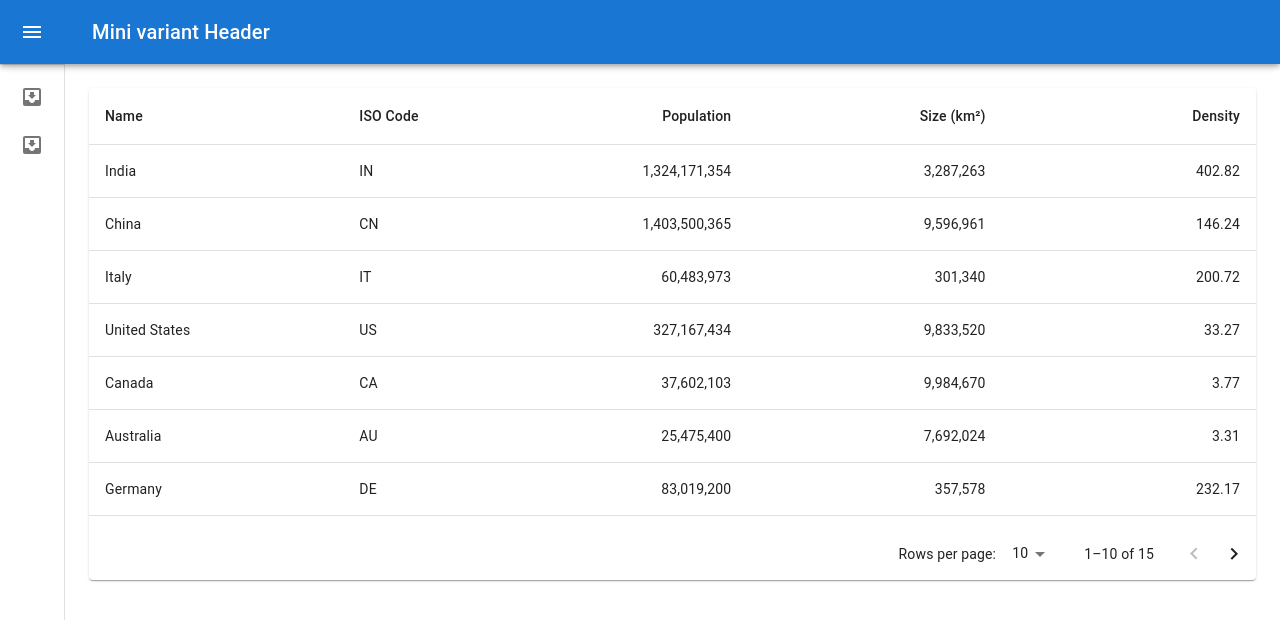
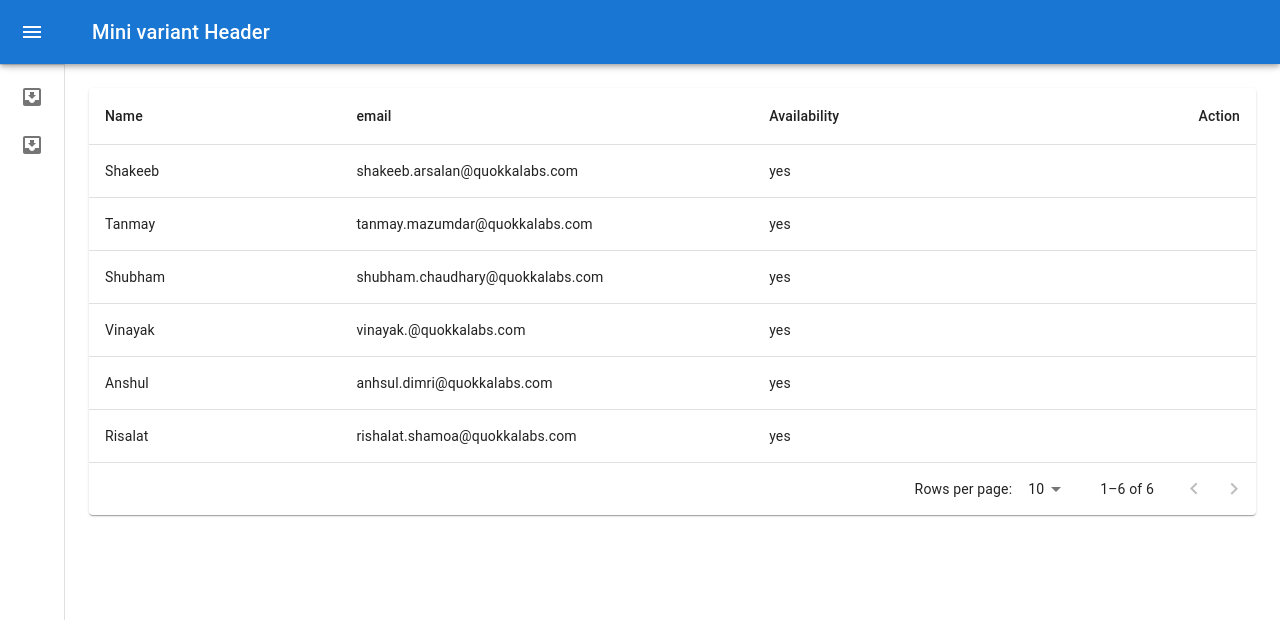
Before and after one commit to tanmaymazumdar19/zerobug-web, a React (Vite) app: page /company/employee/hire in a window 1280 px wide. Shown: the top 620 px of the page. Built offline with nearby package versions, Linux system fonts and the light colour scheme.

Commit message:
feat: employee list of companyies

```diff
--- a/src/pages/Company/DoHire/Employee.tsx
+++ b/src/pages/Company/DoHire/Employee.tsx
@@ -1,81 +1,61 @@
-import * as React from 'react';
-import Paper from '@mui/material/Paper';
-import Table from '@mui/material/Table';
-import TableBody from '@mui/material/TableBody';
-import TableCell from '@mui/material/TableCell';
-import TableContainer from '@mui/material/TableContainer';
-import TableHead from '@mui/material/TableHead';
-import TablePagination from '@mui/material/TablePagination';
-import TableRow from '@mui/material/TableRow';
+import * as React from "react";
+import Paper from "@mui/material/Paper";
+import Table from "@mui/material/Table";
+import TableBody from "@mui/material/TableBody";
+import TableCell from "@mui/material/TableCell";
+import TableContainer from "@mui/material/TableContainer";
+import TableHead from "@mui/material/TableHead";
+import TablePagination from "@mui/material/TablePagination";
+import TableRow from "@mui/material/TableRow";
 
 interface Column {
-  id: 'name' | 'code' | 'population' | 'size' | 'density';
+  id: "name" | "email" | "tech stack" | "availability" | "action";
   label: string;
   minWidth?: number;
-  align?: 'right';
+  align?: "right" | "left";
   format?: (value: number) => string;
 }
 
 const columns: readonly Column[] = [
-  { id: 'name', label: 'Name', minWidth: 170 },
-  { id: 'code', label: 'ISO\u00a0Code', minWidth: 100 },
+  { id: "name", label: "Name", minWidth: 170 },
+  { id: "email", label: "email", minWidth: 100 },
   {
-    id: 'population',
-    label: 'Population',
+    id: "availability",
+    label: "Availability",
     minWidth: 170,
-    align: 'right',
-    format: (value: number) => value.toLocaleString('en-US'),
+    align: "left",
+    format: (value: number) => value.toLocaleString("en-US"),
   },
   {
-    id: 'size',
-    label: 'Size\u00a0(km\u00b2)',
+    id: "action",
+    label: "Action",
     minWidth: 170,
-    align: 'right',
-    format: (value: number) => value.toLocaleString('en-US'),
-  },
-  {
-    id: 'density',
-    label: 'Density',
-    minWidth: 170,
-    align: 'right',
-    format: (value: number) => value.toFixed(2),
+    align: "right",
+    format: (value: number) => value.toLocaleString("en-US"),
   },
 ];
 
 interface Data {
   name: string;
-  code: string;
-  population: number;
-  size: number;
-  density: number;
+  email: string;
+  availability: "yes" | "no";
 }
 
 function createData(
   name: string,
-  code: string,
-  population: number,
-  size: number,
+  email: string,
+  availability: "yes" | "no"
 ): Data {
-  const density = population / size;
-  return { name, code, population, size, density };
+  return { name, email, availability };
 }
 
 const rows = [
-  createData('India', 'IN', 1324171354, 3287263),
-  createData('China', 'CN', 1403500365, 9596961),
-  createData('Italy', 'IT', 60483973, 301340),
-  createData('United States', 'US', 327167434, 9833520),
-  createData('Canada', 'CA', 37602103, 9984670),
-  createData('Australia', 'AU', 25475400, 7692024),
-  createData('Germany', 'DE', 83019200, 357578),
-  createData('Ireland', 'IE', 4857000, 70273),
-  createData('Mexico', 'MX', 126577691, 1972550),
-  createData('Japan', 'JP', 126317000, 377973),
-  createData('France', 'FR', 67022000, 640679),
-  createData('United Kingdom', 'GB', 67545757, 242495),
-  createData('Russia', 'RU', 146793744, 17098246),
-  createData('Nigeria', 'NG', 200962417, 923768),
-  createData('Brazil', 'BR', 210147125, 8515767),
+  createData("Shakeeb", "shakeeb.arsalan@quokkalabs.com", "yes"),
+  createData("Tanmay", "tanmay.mazumdar@quokkalabs.com", "yes"),
+  createData("Shubham", "shubham.chaudhary@quokkalabs.com", "yes"),
+  createData("Vinayak", "vinayak.@quokkalabs.com", "yes"),
+  createData("Anshul", "anhsul.dimri@quokkalabs.com", "yes"),
+  createData("Risalat", "rishalat.shamoa@quokkalabs.com", "yes"),
 ];
 
 export default function StickyHeadTable() {
@@ -86,14 +66,16 @@ export default function StickyHeadTable() {
     setPage(newPage);
   };
 
-  const handleChangeRowsPerPage = (event: React.ChangeEvent<HTMLInputElement>) => {
+  const handleChangeRowsPerPage = (
+    event: React.ChangeEvent<HTMLInputElement>
+  ) => {
     setRowsPerPage(+event.target.value);
     setPage(0);
   };
 
   return (
-    <Paper sx={{ width: '100%', overflow: 'hidden' }}>
-      <TableContainer sx={{ maxHeight: 440 }}>
+    <Paper sx={{ width: "100%", overflow: "hidden" }}>
+      <TableContainer>
         <Table stickyHeader aria-label="sticky table">
           <TableHead>
             <TableRow>
@@ -111,14 +93,14 @@ export default function StickyHeadTable() {
           <TableBody>
             {rows
               .slice(page * rowsPerPage, page * rowsPerPage + rowsPerPage)
-              .map((row) => {
+              .map((row: any) => {
                 return (
-                  <TableRow hover role="checkbox" tabIndex={-1} key={row.code}>
+                  <TableRow hover role="checkbox" tabIndex={-1} key={row.email}>
                     {columns.map((column) => {
                       const value = row[column.id];
                       return (
                         <TableCell key={column.id} align={column.align}>
-                          {column.format && typeof value === 'number'
+                          {column.format && typeof value === "number"
                             ? column.format(value)
                             : value}
                         </TableCell>
```
